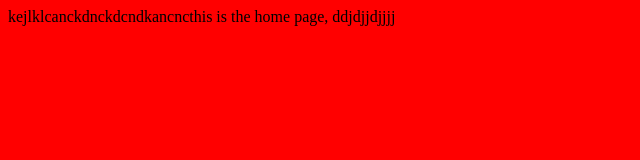
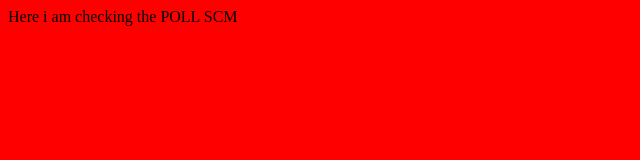
Before and after one commit to sagar23sj/jenkins_test_1, a plain HTML site: page home.html in a window 1280 px wide. Shown: the whole page, without its empty margins (0-640 px from the left). Drawn offline with Linux system fonts and the light colour scheme.

Commit message:
updated home.html for poll scm

```diff
--- a/home.html
+++ b/home.html
@@ -1,4 +1,4 @@
 <body bgcolor="red">
 
-	kejlklcanckdnckdcndkancncthis is the home page, ddjdjjdjjjj
+	Here i am checking the POLL SCM
 </body>
```
